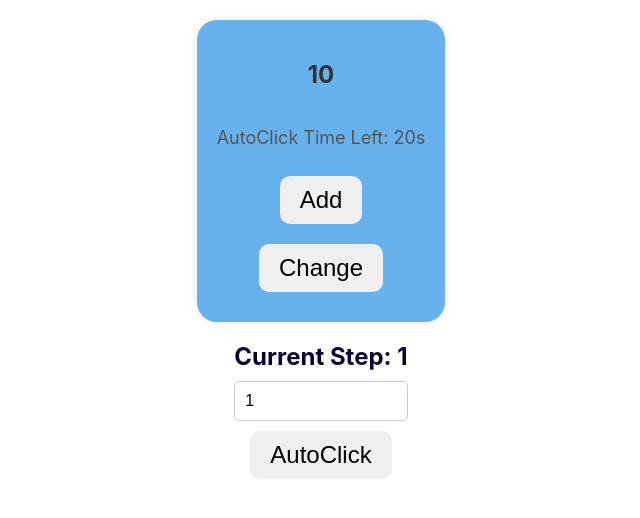
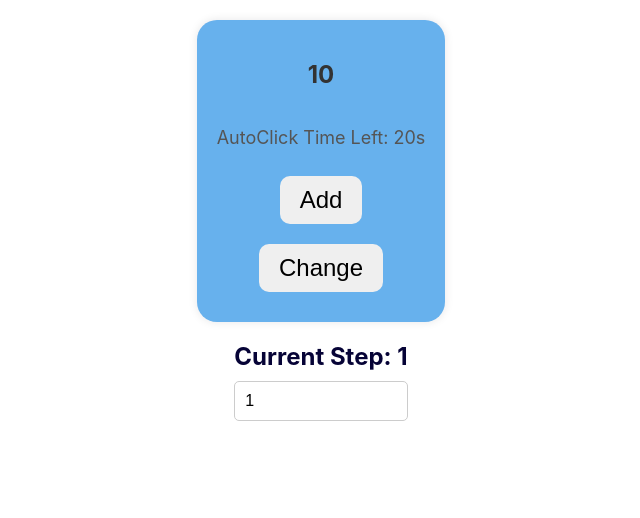
Before and after one commit to MartaPipan/react20062024, a React (Create React App) app: page / in a window 1280 px wide. Shown: the top 518 px of the page, without its empty margins (319-959 px from the left). Built offline with nearby package versions, Linux system fonts and the light colour scheme.

Commit message:
remove autoClick button (no be used in ControlCounter)

```diff
--- a/src/components/ControlCounter/index.jsx
+++ b/src/components/ControlCounter/index.jsx
@@ -17,7 +17,6 @@ const ControlCounter = (props) => {
         }}
         className={styles.input}
       />
-      <button onClick={handleAutoClick}>AutoClick</button>
     </div>
   );
 };
```
